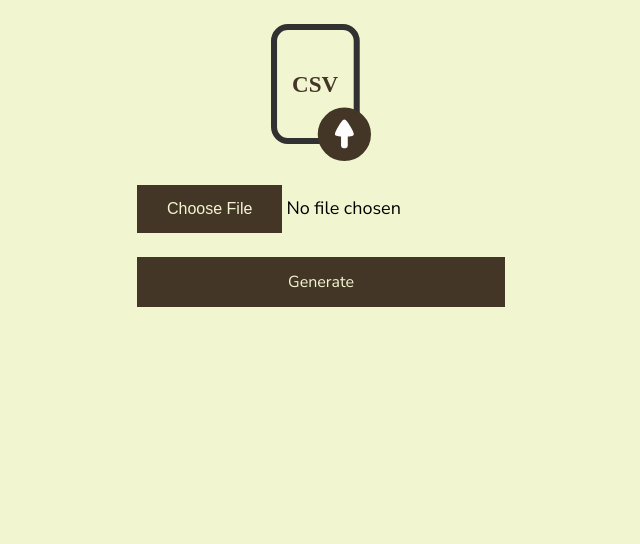
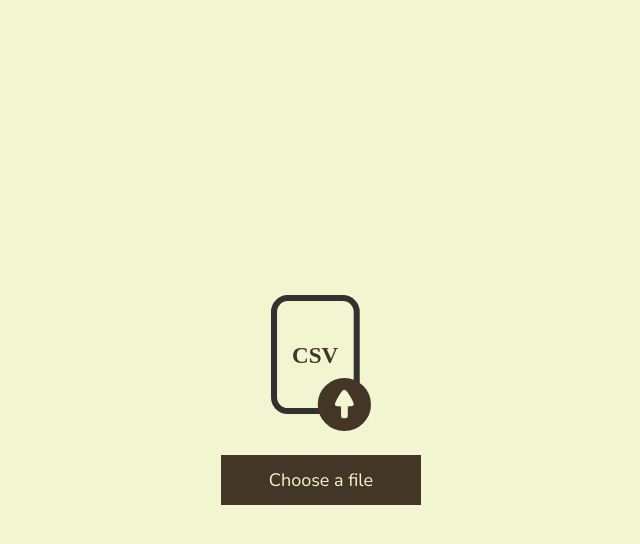
Before and after one commit to ElmikoTheNiceFella/graph-my-csv-frontend, a React (Vite) app: page / in a window 1280 px wide. Shown: the top 544 px of the page, without its empty margins (319-959 px from the left). Built offline with nearby package versions, Linux system fonts and the light colour scheme; a web font is replaced by a local one.

Commit message:
fix: errors are now showing correctly and plots now dont crash the entire app when they fail to render

```diff
--- a/src/App.css
+++ b/src/App.css
@@ -24,11 +24,22 @@ h1, h2, h3, h4, h5, h6 {
 }
 #upload-form {
   flex-direction: column;
-  width: fit-content;
-  margin: auto;
-  padding: 24px;
   gap: 24px;
   align-items: center;
+  justify-content: center;
+  height: 100dvh;
+}
+#upload-button {
+  background-color: var(--dark);
+  color: var(--white);
+  width: 200px;
+  height: 50px;
+  display: flex;
+  justify-content: center;
+  align-items: center;
+  font-size: large;
+  cursor: pointer;
+  text-align: center;
 }
 #generate-button {
   all: unset;
@@ -37,7 +48,7 @@ h1, h2, h3, h4, h5, h6 {
   color: var(--white);
   height: 50px;
   text-align: center;
-  width: 100%;
+  width: 200px;
 }
 #csv-upload {
   font-size: large;
@@ -91,7 +102,6 @@ h1, h2, h3, h4, h5, h6 {
   flex-direction: column;
   justify-content: center;
   align-items: center;
-  margin: auto;
   height: 100dvh;
   p {
     font-size: large;
@@ -123,6 +133,31 @@ h1, h2, h3, h4, h5, h6 {
   animation: infinityLoop 2s linear infinite;
 }
 
+.error {
+  height: 100dvh;
+  display: flex;
+  justify-content: center;
+  align-items: center;
+  h1 {
+    font-size: 72px;
+  }
+  p {
+    text-align: center;
+  }
+  a {
+    all: unset;
+    display: flex;
+    justify-content: center;
+    align-items: center;
+    background-color: var(--dark);
+    color: var(--white);
+    font-size: large;
+    height: 50px;
+    width: 200px;
+    text-align: center;
+  }
+}
+
 @keyframes infinityLoop {
   0% { --t: 0deg; }
   100% { --t: 360deg; }
--- a/src/App.tsx
+++ b/src/App.tsx
@@ -17,13 +17,13 @@ const App = () => {
   return (
     <>
       {/* <p>The functionality is done, UI Work in progress... Estimated finish time: 2 april 2025</p> */}
-      <FileUpload setData={setData} setError={setError} setStatus={setStatus} status={status} />
+      <FileUpload setData={setData} setError={setError} setStatus={setStatus} status={status} error={error[0]} />
 
       {!error[0] && status && <Loading image={LoadingImage} status={status} />}
 
       {error[0] === "NOERROR" ? <RenderGraphs rawData={data} /> :
         error[0] === "ERROR" ? <Error error={error} /> :
-          <p>{status}</p>}
+          <></>}
     </>
   )
 }
--- a/src/components/Error.tsx
+++ b/src/components/Error.tsx
@@ -6,7 +6,7 @@ const Error: React.FC<ErrorPropsTypes> = ({ error }) => {
     <div className='error'>
       <h1>{error[2]}</h1>
       <p>&nbsp;{error[1]}</p>
-      <button>Back</button>
+      <a href='http://localhost:5173/'>Back</a>
     </div>
   )
 }
--- a/src/components/FileUpload.tsx
+++ b/src/components/FileUpload.tsx
@@ -2,7 +2,7 @@ import { useEffect, useState } from "react"
 import FileUploadImg from '../assets/file_upload.svg'
 import { FileUploadProps } from "../types/propsTypes"
 
-const FileUpload:React.FC<FileUploadProps> = ({ setData, setError, setStatus, status }) => {
+const FileUpload:React.FC<FileUploadProps> = ({ setData, setError, setStatus, status, error }) => {
 
   const [file, setFile] = useState<File | null>(null)
   const [done, setDone] = useState<boolean>(false)
@@ -52,6 +52,18 @@ const FileUpload:React.FC<FileUploadProps> = ({ setData, setError, setStatus, st
     }
   }
 
+  /**
+   * clips file name
+   * @param fileName file name
+   * @returns {string} clipped file name
+   */
+  const fileNameClip = (fileName: string) => fileName.substring(0, 10) + "..." + "csv"
+
+  /**
+   * Reads the uploaded file
+   * @param file uploaded file
+   * @returns {Promise} reading file result
+   */
   const readFile = (file:File) => new Promise((resolve, reject) => {
     const reader = new FileReader()
     reader.onload = () => resolve(reader.result)
@@ -73,10 +85,12 @@ const FileUpload:React.FC<FileUploadProps> = ({ setData, setError, setStatus, st
 
   return (
     <>
-      <form style={{ display: status ? "none" : "flex" }} id="upload-form" onSubmit={handleSubmit}>
+      <form style={{ display: status || error ? "none" : "flex" }} id="upload-form" onSubmit={handleSubmit}>
         <img src={FileUploadImg} width={100} alt="" />
-        <input type="file" onChange={(e) => setFile(e.target.files ? e.target.files[0] : null)} name="csv-upload" id="csv-upload" />
-        <button id="generate-button" type="submit">Generate</button>
+        <label id="upload-button" htmlFor="csv-upload">{(file && fileNameClip(file.name)) || "Choose a file"}</label>
+        <input type="file" onChange={(e) => setFile(e.target.files ? e.target.files[0] : null)} name="csv-upload" id="csv-upload" hidden/>
+
+        {file && <button id="generate-button" type="submit">Generate</button>}
       </form>
     </>
   )
--- a/src/components/Loading.tsx
+++ b/src/components/Loading.tsx
@@ -1,6 +1,7 @@
+import React from 'react'
 import { LoadingPropsType } from '../types/propsTypes'
 
-const Loading = ({ image, status }: LoadingPropsType ) => {
+const Loading: React.FC<LoadingPropsType> = ({ image, status } ) => {
   return (
     <div className='loading'>
       <div className='loading-animation'>
--- a/src/components/charts/BarChart.tsx
+++ b/src/components/charts/BarChart.tsx
@@ -5,7 +5,7 @@ import { ChartPropsType } from '../../types/propsTypes'
 type Tooltip = { visible: boolean, x: number, y: number, value: [string, number] }
 
 const BarChart: React.FC<ChartPropsType> = ({ data, info, transforms, usingFrequency }) => {
-
+  try {
     if (!usingFrequency) return <></>
 
     /**
@@ -94,6 +94,9 @@ const BarChart: React.FC<ChartPropsType> = ({ data, info, transforms, usingFrequ
         </div>
       </>
     )
+  } catch {
+    return <></>
+  }
 }
 
 export default BarChart
--- a/src/components/charts/HistogramChart.tsx
+++ b/src/components/charts/HistogramChart.tsx
@@ -5,6 +5,7 @@ import { ChartPropsType } from '../../types/propsTypes'
 type Tooltip = { visible: boolean, x: number, y: number, value: [string, number] }
 
 const HistogramChart: React.FC<ChartPropsType> = ({ data, info, transforms, usingFrequency, extractNumber }) => {
+  try {
 
     if (!usingFrequency) return <></>
     if (!extractNumber) return <></>
@@ -86,6 +87,9 @@ const HistogramChart: React.FC<ChartPropsType> = ({ data, info, transforms, usin
         </div>
       </>
     )
+  } catch {
+    return <></>
+  }
 }
 
 export default HistogramChart
--- a/src/components/charts/LineChart.tsx
+++ b/src/components/charts/LineChart.tsx
@@ -3,7 +3,7 @@ import React, { useRef, useEffect } from 'react'
 import { ChartPropsType } from '../../types/propsTypes'
 
 const LineChart: React.FC<ChartPropsType> = ({ data, info, extractNumber, transforms, usingFrequency }) => {
-
+  try {
     if (usingFrequency) return <></>
     if (!extractNumber) return <></>
 
@@ -60,6 +60,9 @@ const LineChart: React.FC<ChartPropsType> = ({ data, info, extractNumber, transf
         </svg>
       </div>
     )
+  } catch {
+    return <></>
+  }
 }
 
 export default LineChart
--- a/src/components/charts/ScatterplotChart.tsx
+++ b/src/components/charts/ScatterplotChart.tsx
@@ -5,6 +5,7 @@ import { ChartPropsType } from '../../types/propsTypes'
 type Tooltip = { visible: boolean, x: number, y: number, value: [string, string] }
 
 const ScatterplotChart: React.FC<ChartPropsType> = ({ data, info, transforms, usingFrequency, getPairs, extractNumber }) => {
+  try {
 
     if (usingFrequency) return <></>
     if (!extractNumber || !getPairs) return <></>
@@ -86,6 +87,9 @@ const ScatterplotChart: React.FC<ChartPropsType> = ({ data, info, transforms, us
         </div>
       </>
     )
+  } catch {
+    return <></>
+  }
 }
 
 export default ScatterplotChart
--- a/src/types/propsTypes.ts
+++ b/src/types/propsTypes.ts
@@ -3,7 +3,7 @@ type StringStateFunction = React.Dispatch<React.SetStateAction<string>>
 type StringArrStateFunction = React.Dispatch<React.SetStateAction<string[]>>
 
 // Props Types
-export type FileUploadProps = { setData: StringArrStateFunction, setError: StringArrStateFunction, setStatus:StringStateFunction, status:string }
+export type FileUploadProps = { setData: StringArrStateFunction, setError: StringArrStateFunction, setStatus:StringStateFunction, status:string, error:string }
 
 export type ErrorPropsTypes = { error: string[] }
 
```
Also changed, not shown: src/assets/file_upload.svg. Lines whose indentation alone changed are shown as unchanged.
